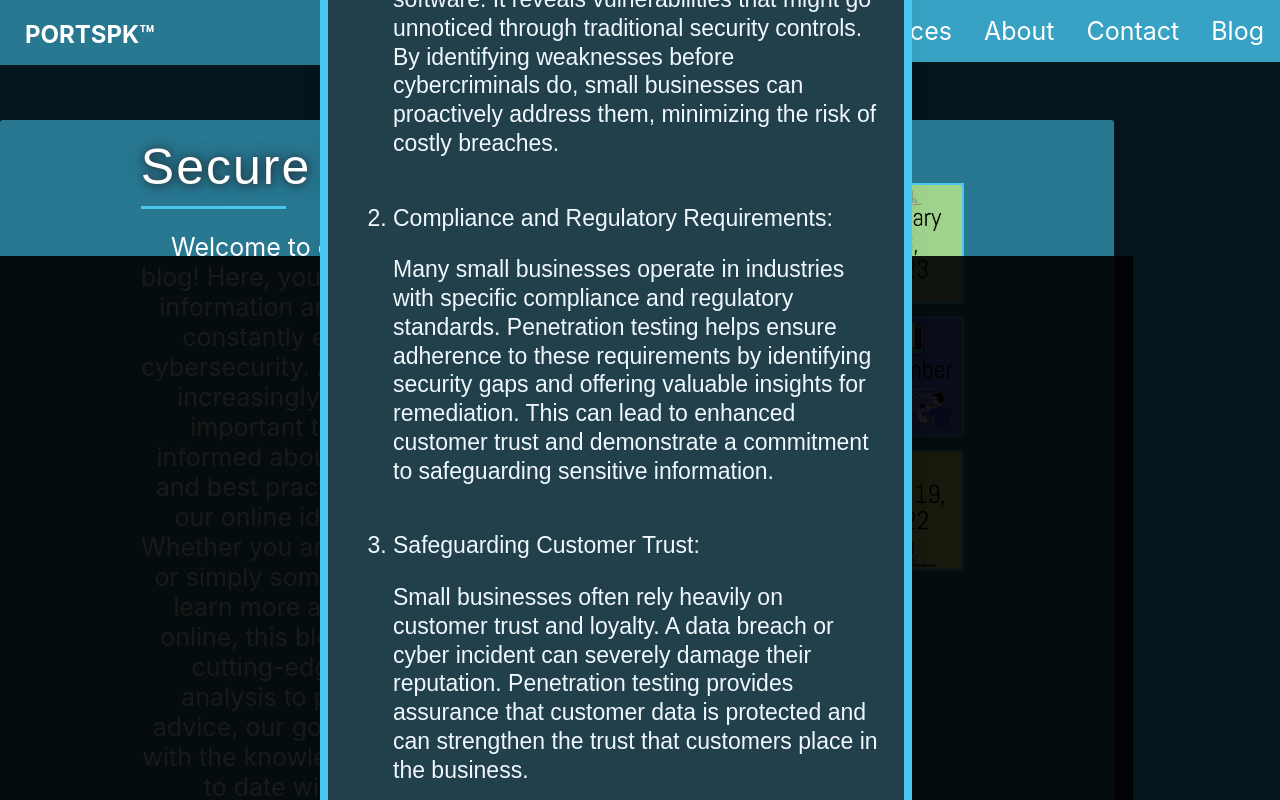
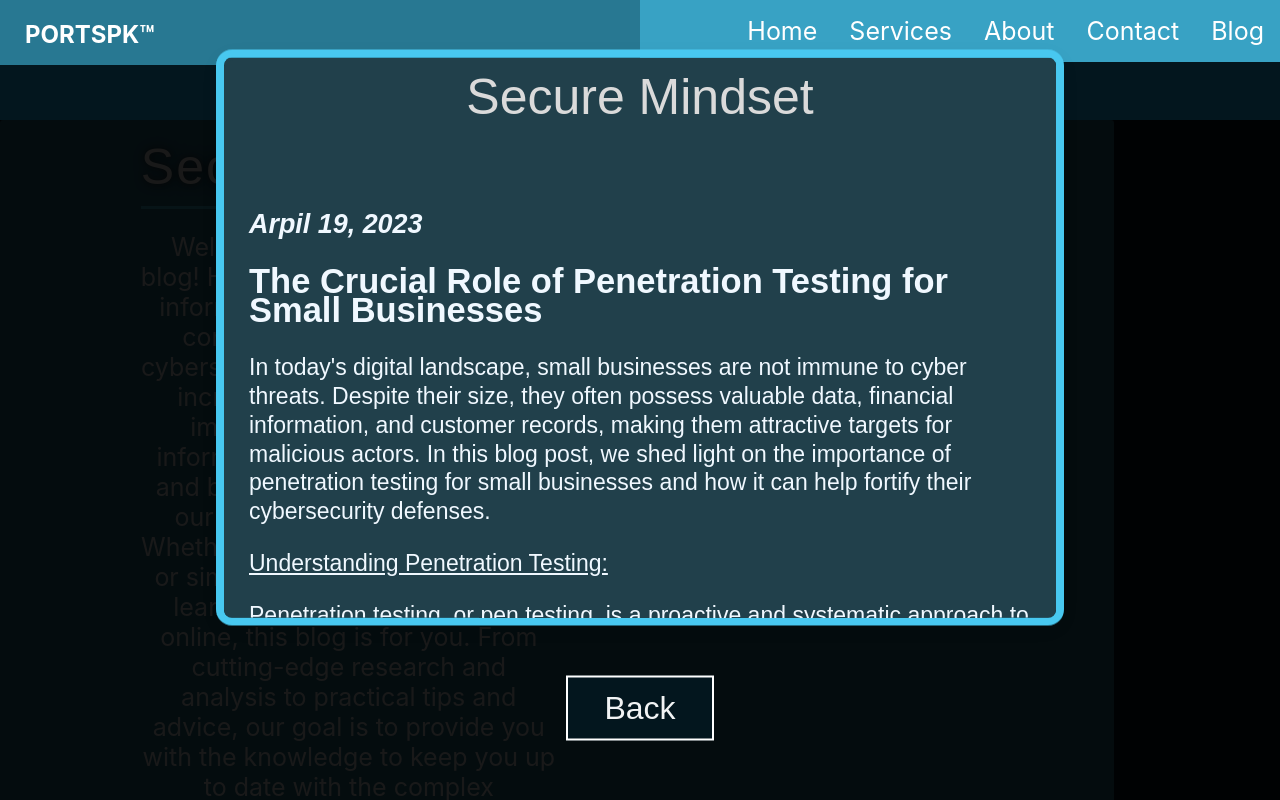
Before and after one commit to Lagawaga/PORTSPK, a React (Create React App) app: page /Blog in a window 1280 px wide. Both pictures are taken after a click on the picture 626 px from the left and 243 px from the top of the page. Shown: the top 800 px of the page. Built offline with nearby package versions, Linux system fonts and the light colour scheme; a web font is replaced by a local one.

Commit message:
added dynamic css for modal and bg

```diff
--- a/src/Modal.module.css
+++ b/src/Modal.module.css
@@ -1,11 +1,11 @@
 .darkBG {
   background-color: rgba(0, 0, 0, 0.9);
-  width: 90vw;
-  height: 90vh;
+  width: 100vw;
+  height: 100vh;
   z-index: 0;
-  top: 50%;
-  left: 50%;
-  transform: translate(-50%, -50%);
+  top: 0%;
+  left: 0%;
+  /* transform: translate(-50%, -50%); */
   position: absolute;
 }
 
@@ -18,8 +18,8 @@
 }
 
 .modal {
-  width: 90%;
-  height: 90%;
+  width: 65vw;
+  height: 70vh;
   overflow-y: auto;
   border-style: solid;
   background-color: #21404bff;
```
